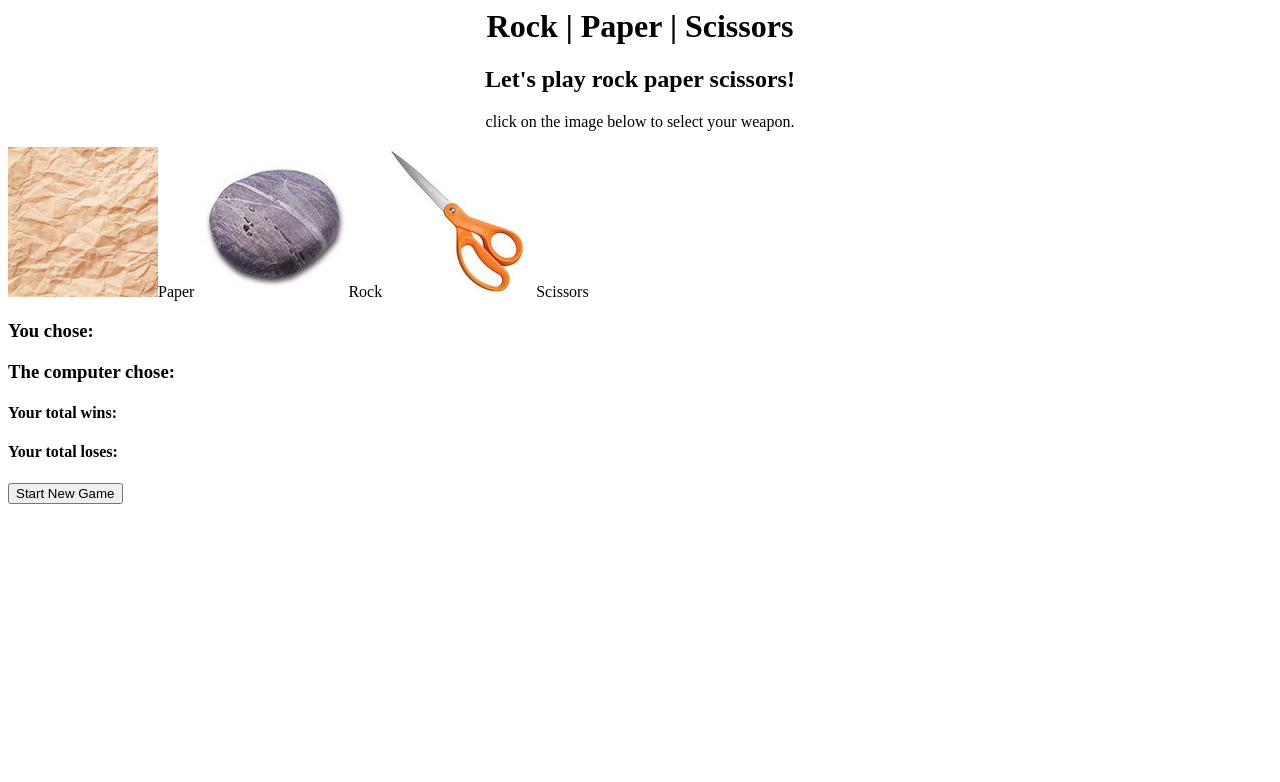
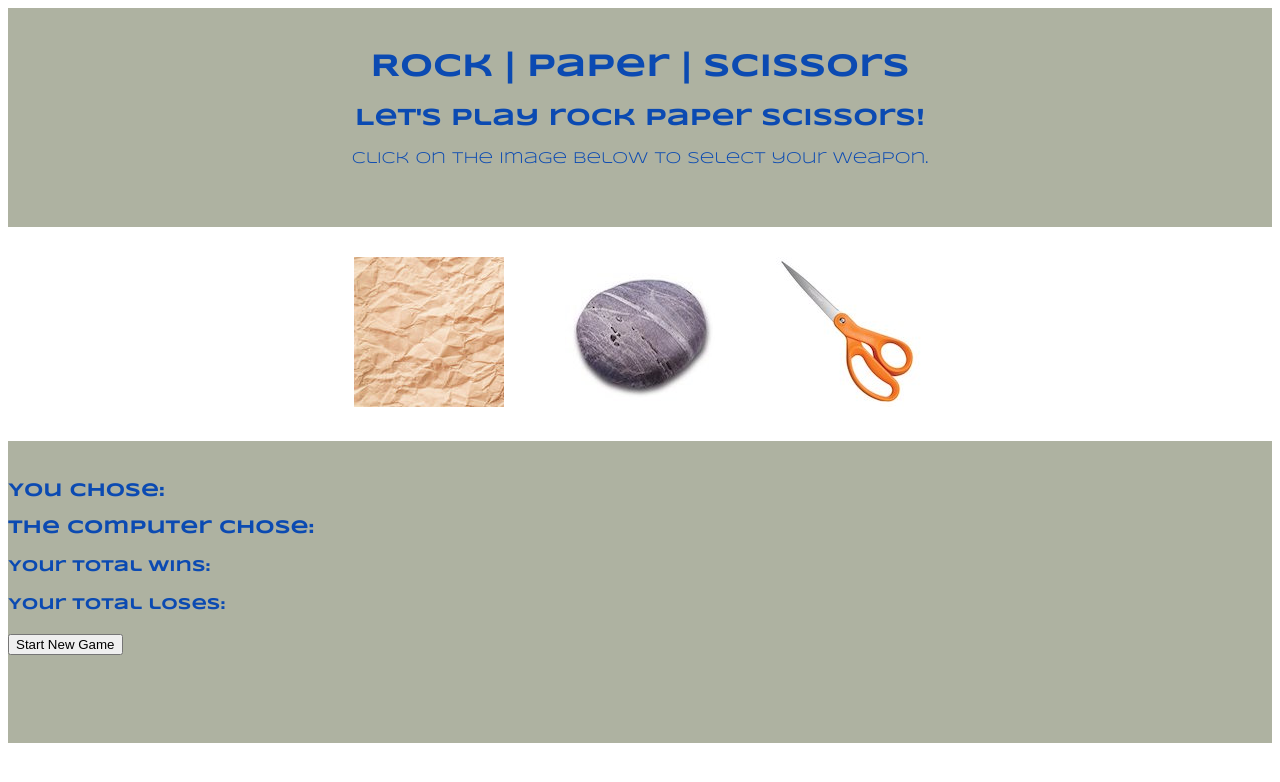
Before and after one commit to migobach/rps_two, a plain HTML site: page index.html in a window 1280 px wide. Drawn offline with nearby package versions, Linux system fonts and the light colour scheme.

Commit message:
update styles

```diff
--- a/index.html
+++ b/index.html
@@ -1,18 +1,23 @@
 <html>
   <head>
     <link rel="stylesheet" href="style.css">
-
+    <link href="https://fonts.googleapis.com/css?family=Syncopate:400,700" rel="stylesheet">
   </head>
 
   <body>
+    <div class="title">
       <h1>Rock | Paper | Scissors</h1>
       <h2>Let's play rock paper scissors!</h2>
       <p>click on the image below to select your weapon.</p>
+    </div>
 
-    <img class="imgbutton" data-type="paper" src="assets/paper.jpg">Paper</img>
-    <img class="imgbutton" data-type="rock" src="assets/rock.jpg">Rock</img>
-    <img class="imgbutton" data-type="scissors" src="assets/scissors.jpg">Scissors</img>
+    <div class="container">
+      <img class="imgbutton" data-type="paper" src="assets/paper.jpg"></img>
+      <img class="imgbutton center" data-type="rock" src="assets/rock.jpg"></img>
+      <img class="imgbutton" data-type="scissors" src="assets/scissors.jpg"></img>
+    </div>
 
+    <section class="response">
       <h3 id="player_choice">You chose: </h3>
       <h3 id="computer_choice">The computer chose: </h3>
 
@@ -24,6 +29,7 @@
       <h4 id="loses">Your total loses: </h4>
 
       <button id="new">Start New Game</button>
+      </section>
 
     <script src="jquery-3.3.1.min.js"></script>
     <script src="main.js"></script>
--- a/style.css
+++ b/style.css
@@ -1,3 +1,35 @@
+h1 {
+  font-weight: 700;
+}
 h1, h2, p {
   text-align: center;
 }
+body {
+  font-family: 'Syncopate', sans-serif;
+  color: #0B4AB2;
+}
+.title {
+  background-color: #AEB2A1;
+  padding: 22px 0 44px 0;
+}
+
+.container {
+  text-align: center;
+  padding-top: 30px;
+  padding-bottom: 30px;
+  background-color: white;
+  border-bottom:
+}
+.imgbutton {
+  display: inline-block;
+
+}
+.center {
+  padding: 0 55px;
+}
+
+.response {
+  background-color: #AEB2A1;
+  padding-top: 22px;
+  padding-bottom: 88px;
+}
```
Lines whose indentation alone changed are shown as unchanged.
